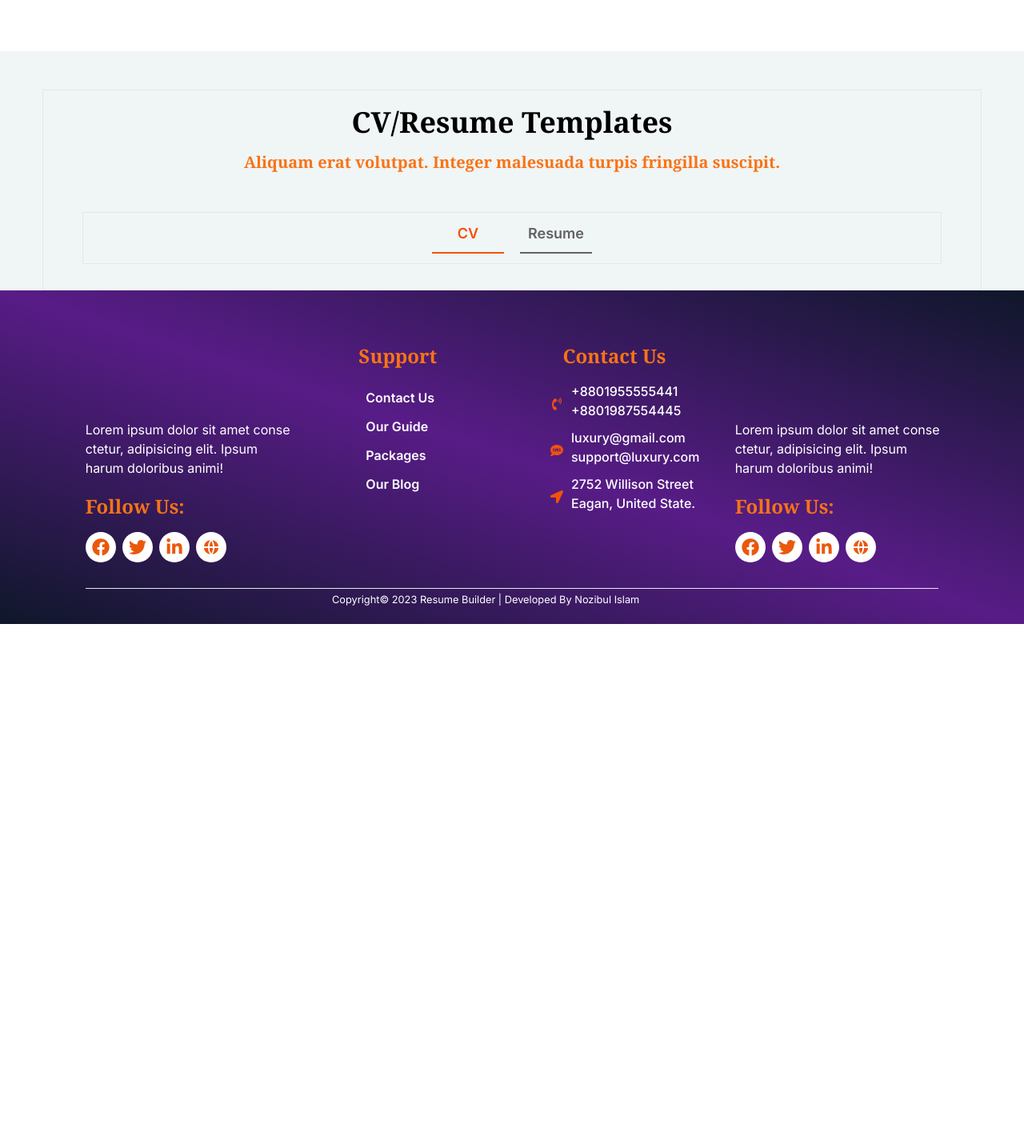
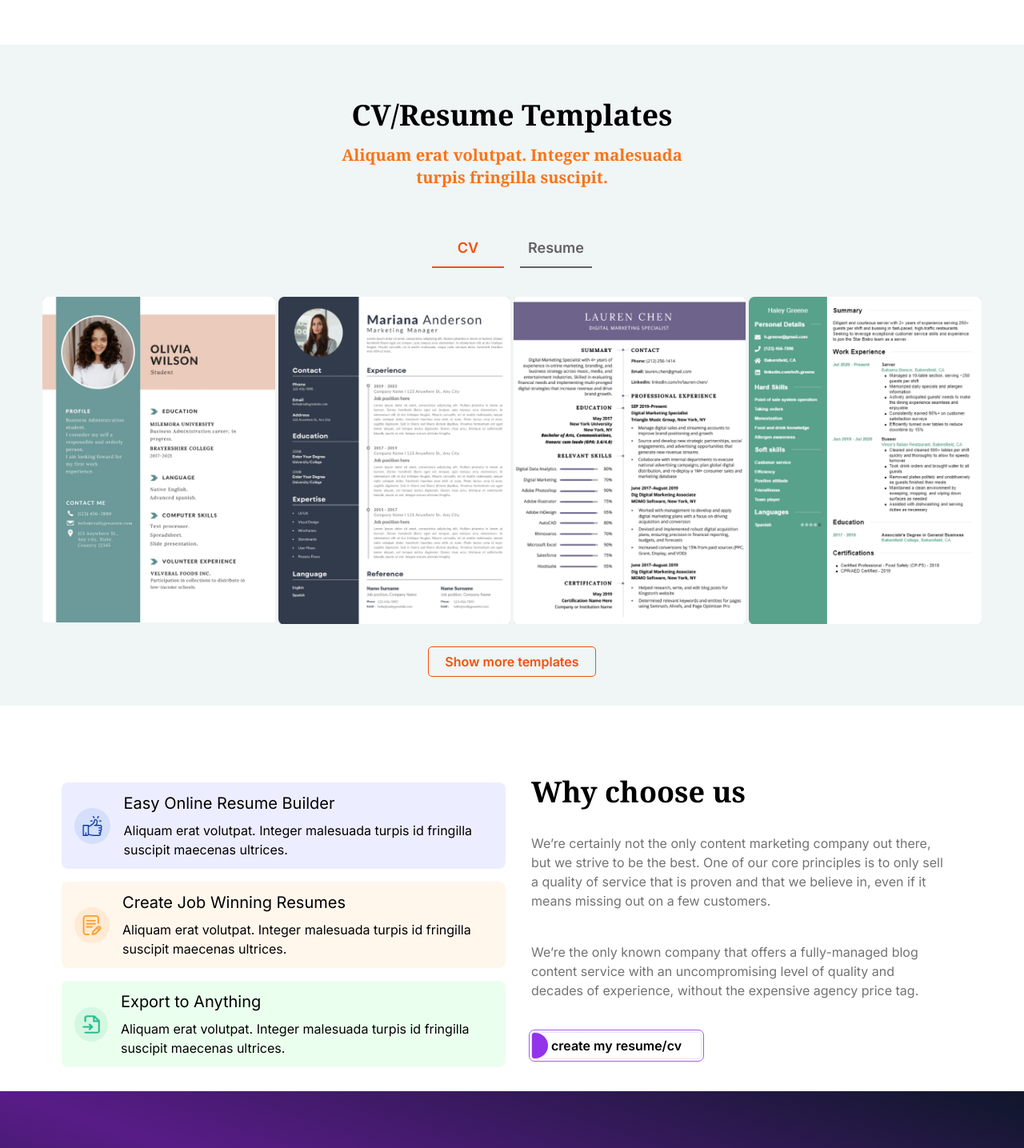
Before and after one commit to Nozibul/resume-builder-app, a Next.js app: page / in a window 1280 px wide. Shown: the part 1468-2903 px from the top of the page at 80% size. Before the commit the page ends 2248 px from the top, so only its background shows below. Built offline with nearby package versions, Linux system fonts and the light colour scheme.

Commit message:
design some ui interface

```diff
--- a/local-json/CvResumeList.js
+++ b/local-json/CvResumeList.js
@@ -1,70 +1,70 @@
 export const CV_DATA = [
+
     {
-        id: "cv-xhy0v8w2ar",
-        imageItem: "/assets/images/cv/canva_black_white_1.png",
-        path: "cv-template/TM-1001",
-    },
-    {
-        id: "cv-506adl0xwu",
+        id: "cv-1",
         imageItem: "/assets/images/cv/canva_black_white_2.png",
     },
     {
-        id: "cv-2nvlis20nb",
+        id: "cv-2",
         imageItem: "/assets/images/cv/canva_black_white_3.png",
     },
     {
-        id: "cv-ja7jhmmmvm",
+        id: "cv-3",
         imageItem: "/assets/images/cv/canva_black_white_4.png",
     },
     {
-        id: "cv-w0jd6wab2i",
+        id: "cv-4",
         imageItem: "/assets/images/cv/canva_black_white_1.png",
     },
     {
-        id: "cv-m0oxhrhcje",
+        id: "cv-5",
         imageItem: "/assets/images/cv/canva_black_white_2.png",
     },
     {
-        id: "cv-9qe3806uhv",
+        id: "cv-6",
         imageItem: "/assets/images/cv/canva_black_white_3.png",
     },
     {
-        id: "cv-hjl6xunk9c",
+        id: "cv-7",
         imageItem: "/assets/images/cv/canva_black_white_4.png",
+    },
+    {
+        id: "cv-8",
+        imageItem: "/assets/images/cv/canva_black_white_1.png",
     },
 ];
 
 export const RESUME_DATA = [
     {
-        id: "resume-5s3wwm35y7",
+        id: "resume-1",
         imageItem: "/assets/images/cv/canva_black_white_3.png",
     },
     {
-        id: "resume-3ldx280rxz",
+        id: "resume-2",
         imageItem: "/assets/images/cv/canva_black_white_2.png",
     },
     {
-        id: "resume-l015fy0jbw",
+        id: "resume-3",
         imageItem: "/assets/images/cv/canva_black_white_1.png",
     },
     {
-        id: "resume-ag5264y3xx",
+        id: "resume-4",
         imageItem: "/assets/images/cv/canva_black_white_4.png",
     },
     {
-        id: "resume-4w3i7dh1ym",
+        id: "resume-5",
         imageItem: "/assets/images/cv/canva_black_white_3.png",
     },
     {
-        id: "resume-pufb04b9jm",
+        id: "resume-6",
         imageItem: "/assets/images/cv/canva_black_white_2.png",
     },
     {
-        id: "resume-4jalflva3n",
+        id: "resume-7",
         imageItem: "/assets/images/cv/canva_black_white_1.png",
     },
     {
-        id: "resume-ik7obpnxes",
+        id: "resume-8",
         imageItem: "/assets/images/cv/canva_black_white_4.png",
     },
 ];
--- a/src/app/globals.css
+++ b/src/app/globals.css
@@ -114,7 +114,7 @@ body {
           background-color: #f3510c;
           top: 100%;
           left: 0;
-          transition: all 0.4s linear;
+          transition: all 0.5s linear;
       }
 
       &.active-btn {
@@ -125,7 +125,7 @@ body {
           }
       }
   }
-
+    /* cv and resume list */
     .render-cv-list-widget {
       .img-block {
           cursor: pointer;
@@ -141,21 +141,59 @@ body {
     .show-more-btn {
       width: auto;
       border-bottom: none;
-        color: var(--theme-secondary-color) !important;
-        border: 1px solid var(--theme-secondary-color);
+      color: #f3510c !important;
+      border: 1px solid #f3510c;
       font-size: 16px;
       font-weight: 600;
       padding: 6px 20px !important;
       border-radius: 5px;
       transition: all 0.3s linear;
     }
+
     .disable-show-more-btn {
-        color: var(--theme-gray) !important;
-        border-color: var(--theme-gray) !important;
+      color: gray !important;
+      border-color: gray !important;
       cursor: no-drop;
     }
   }
+
+
+ /* choose us section */
+
+ .box-1 {
+  background-color: #eceeff;
+  border-radius: 8px;
+  .img-styles {
+      background-color: rgba(18, 104, 217, 0.108);
+      padding: 10px;
+      border-radius: 100%;
   }
+}
+.box-2 {
+  background-color: #fff6ec;
+  border-radius: 8px;
+  .img-styles {
+      background-color: rgba(253, 158, 47, 0.12);
+      padding: 10px;
+      border-radius: 100%;
+  }
+}
+.box-3 {
+  background-color: #ebffee;
+  border-radius: 8px;
+  .img-styles {
+      background-color: rgba(40, 188, 141, 0.12);
+      padding: 10px;
+      border-radius: 100%;
+  }
+}
+
+
+
+
+
+}
+
 
 
   /* Footer Section */
--- a/src/app/page.js
+++ b/src/app/page.js
@@ -1,3 +1,4 @@
+import ChooseUs from "@/components/chooseUs/ChooseUs"
 import Hero from "@/components/hero/Hero"
 import Templates from "@/components/templates/Templates"
 import Works from "@/components/works/Works"
@@ -15,6 +16,7 @@ export default function Home() {
        <Hero />
        <Works />
        <Templates />
+       <ChooseUs  />
       </section>
    </>
   )
--- /dev/null
+++ b/src/components/chooseUs/ChooseUs.jsx
@@ -0,0 +1,84 @@
+import Image from 'next/image'
+import OthersBtn from '../ui/buttons/OthersBtn'
+import { TextTitle } from '../ui/text/Text'
+import HandImage from "../../../public/assets/images/hand.png";
+import ExportImage from "../../../public/assets/images/export.png";
+import EditImage from "../../../public/assets/images/edit.png";
+
+const ChooseUs = () => {
+  return (
+    <>
+     <div className='grid grid-cols-2 gap-4 w-11/12 p-6 mt-12'>
+      <div className='mt-6'>
+       <div className="box-1 mb-4">
+         <div className="flex items-center py-3">
+            <div className="img-styles mx-4">
+                <Image src={HandImage} alt="hand-image" />
+            </div>
+            <div>
+             <p className="text-xl mb-2">Easy Online Resume Builder</p>
+              <p>
+                Aliquam erat volutpat. Integer malesuada turpis id fringilla suscipit
+                maecenas ultrices.
+              </p>
+            </div>
+         </div>
+        </div>
+
+        <div className="box-2 mb-4">
+            <div className="flex items-center py-3">
+                <div className="img-styles mx-4 ">
+                    <Image src={EditImage} alt="hand-image" />
+                </div>
+                <div>
+                    <p className="text-xl mb-2">Create Job Winning Resumes</p>
+                    <p>
+                        Aliquam erat volutpat. Integer malesuada turpis id fringilla suscipit
+                        maecenas ultrices.
+                    </p>
+                </div>
+            </div>
+        </div>
+
+        <div className=" box-3">
+            <div className="flex items-center py-3">
+                <div className="img-styles mx-4 ">
+                    <Image src={ExportImage} alt="hand-image" />
+                </div>
+                <div>
+                    <p className="text-xl mb-2">Export to Anything</p>
+                    <p>
+                        Aliquam erat volutpat. Integer malesuada turpis id fringilla suscipit
+                        maecenas ultrices.
+                    </p>
+                </div>
+            </div>
+        </div>
+
+      </div>
+
+      <div className='p-4'>
+        <TextTitle textTitle="Why choose us" titlePosition={true} />
+        <div className='mt-8'>
+            <p className='text-neutral-500'>
+              We’re certainly not the only content marketing company out there,
+              but we strive to be the best. One of our core principles is to
+              only sell a quality of service that is proven and that we
+              believe in, even if it means missing out on a few customers.
+            </p>
+        </div>
+        <div className='my-10'>
+            <p className='text-neutral-500'>
+              We’re the only known company that offers a fully-managed blog
+              content service with an uncompromising level of quality and
+              decades of experience, without the expensive agency price tag.
+            </p>
+        </div>
+          <OthersBtn text="create my resume/cv" />
+      </div>
+     </div>
+    </>
+  )
+}
+
+export default ChooseUs
--- /dev/null
+++ b/src/components/lists/CvList.jsx
@@ -0,0 +1,83 @@
+'use client'
+
+import Image from "next/image";
+import React, { useEffect, useState } from "react";
+import { CV_DATA, RESUME_DATA } from "../../../local-json/CvResumeList";
+
+const CvList = ({activeComponent = 1, callBack = null }) => {
+
+ const [data, setData] =useState([]);
+ const [moreItem, setMoreItem] = useState(4);
+ const [loading, setLoading] = useState(true);
+ console.log(data);
+
+    useEffect(()=>{
+     if(activeComponent === 1){
+        setData(CV_DATA)
+     } else setData(RESUME_DATA)
+     if(moreItem > 4) setMoreItem(4);
+     setLoading(false)
+
+    },[activeComponent]);
+
+   // method to load more item
+   const loadMoreItem = () =>{
+     if(data?.length > moreItem) setMoreItem((prev)=> prev + 4);
+   }
+
+  return (
+    <>
+      <div>
+        {!loading ? (
+            data?.length ? (
+            <div className="grid grid-cols-4 gap-1">
+                {data?.slice(0, moreItem)?.map((item) => {
+                 return (
+                    <div className="text-center py-2" key={item.id}>
+                    <div
+                        className="img-block"
+                        onClick={() =>
+                        callBack({
+                            id: item.id,
+                            type: activeComponent === 1 ? "cv" : "resume",
+                        })
+                        }
+                    >
+                        <Image
+                        src={item.imageItem}
+                        alt="cv-image"
+                        height={440}
+                        width={310}
+                        priority={true}
+                        />
+                    </div>
+                    </div>
+                 );
+                })}
+            </div>
+            ) : (
+            <h4 className="text-center">Result is not found!</h4>
+            )
+        ) : (
+            <div className="flex justify-center py-5">
+            <span className="visually-hidden">Loading...</span>
+            </div>
+        )}
+        {!loading && (
+            <div className="text-center py-5">
+            <button
+                onClick={moreItem !== data?.length ? loadMoreItem : null}
+                className={`show-more-btn ${
+                moreItem === data?.length ? "disable-show-more-btn" : ""
+                }`}
+            >
+                Show more templates
+            </button>
+            </div>
+        )}
+      </div>
+    </>
+  )
+}
+
+export default CvList
--- /dev/null
+++ b/src/components/lists/ResumeList.jsx
@@ -0,0 +1,46 @@
+import Image from "next/image";
+import React, { useState } from "react";
+import { RESUME_DATA as data } from "../../../local-json/CvResumeList";
+
+const ResumeList = ({ callBack }) => {
+  const [moreItem, setMoreItem] = useState(4);
+
+  // method to load more item
+  const LoadMoreItem = () => {
+    if (data?.length > moreItem) setMoreItem((prv) => prv + 4);
+  };
+
+  return (
+    <div className="flex flex-wrap">
+      {data?.slice(0, moreItem)?.map((item) => {
+        return (
+          <div
+            className="w-full sm:w-1/2 lg:w-1/4 text-center"
+            key={item.id}
+          >
+            <Image
+              priority={true}
+              src={item.imageItem}
+              alt="cv-image"
+              height={440}
+              width={310}
+              onClick={() => callBack({ id: item.id, type: "resume" })}
+            />
+          </div>
+        );
+      })}
+      <div className="w-full text-center py-5">
+        <button
+          onClick={moreItem !== data?.length ? LoadMoreItem : null}
+          className={`button-styles show-more-btn ${
+            moreItem === data?.length ? "disable-show-more-btn" : ""
+          }`}
+        >
+          Show more templates
+        </button>
+      </div>
+    </div>
+  );
+};
+
+export default ResumeList;
--- a/src/components/templates/Templates.jsx
+++ b/src/components/templates/Templates.jsx
@@ -1,29 +1,42 @@
 "use client"
 import { useState } from "react";
 import { TextTitle, TextHeader } from "../ui/text/Text";
+import CvList from "../lists/CvList";
+import { useRouter } from "next/navigation";
 
 const Templates =()=> {
+    const router = useRouter();
     const [activeButton, setActiveButton] = useState(1);
 
-    const activeButtonMethod = (buttonIndex) => {
-      setActiveButton(buttonIndex);
+    const activeButtonMethod = (value) => {
+      setActiveButton(value);
     };
 
-    // const MethodToSelectCvResume = () => {
-    //   // Implement the method to select a CV or Resume
-    // };
+    const MethodToSelectCvResume = ({id, type}) => {
+      // Implement the method to select a CV or Resume
+        if(type == 'resume'){
+          return router.push({
+            pathname: '/resume/template-preview',
+            query: { _id: id}
+          })
+        }
+        return router.push({
+          pathname: "/cv/template-preview",
+          query: { _id: id },
+        });
+    };
 
-    let workHeader = `Aliquam erat volutpat. Integer malesuada turpis fringilla suscipit. `
+  let workHeader = `Aliquam erat volutpat. Integer malesuada\n turpis fringilla suscipit. `
 
     return (
       <section className="w-full template-section">
-        <div className="w-11/12 mx-auto border mt-12">
+        <div className="w-11/12 mx-auto mt-12">
           <div className="text-center py-8 pt-5">
             <TextTitle textTitle="CV/Resume Templates"/>
             <TextHeader textHeader={workHeader} textSize="text-xl" />
           </div>
 
-          <div className="border w-11/12 mx-auto text-center py-3 ">
+          <div className="w-11/12 mx-auto text-center py-3 ">
             <button
               onClick={() => {
                 activeButtonMethod(1);
@@ -43,7 +56,7 @@ const Templates =()=> {
           </div>
 
           <div className="py-4 render-cv-list-widget">
-            {/* <CVList activeComponent={activeButton} callBack={MethodToSelectCvResume} /> */}
+            <CvList activeComponent={activeButton} callBack={MethodToSelectCvResume} />
           </div>
         </div>
       </section>
--- a/src/components/works/Works.jsx
+++ b/src/components/works/Works.jsx
@@ -14,7 +14,7 @@ const Works = () => {
     <>
       <div className="w-full mt-8 mb-12">
         <TextTitle textTitle={textTitle} />
-        <TextHeader textHeader={textHeader} />
+        <TextHeader textHeader={textHeader} textSize="text-xl" />
         <div className="grid grid-cols-3 gap-4  justify-items-center w-full mt-12">
            <div className="grid justify-items-center">
               <div className=" outline-violet-600 work-container flex justify-center items-center relative">
```
Lines whose indentation alone changed are shown as unchanged.
